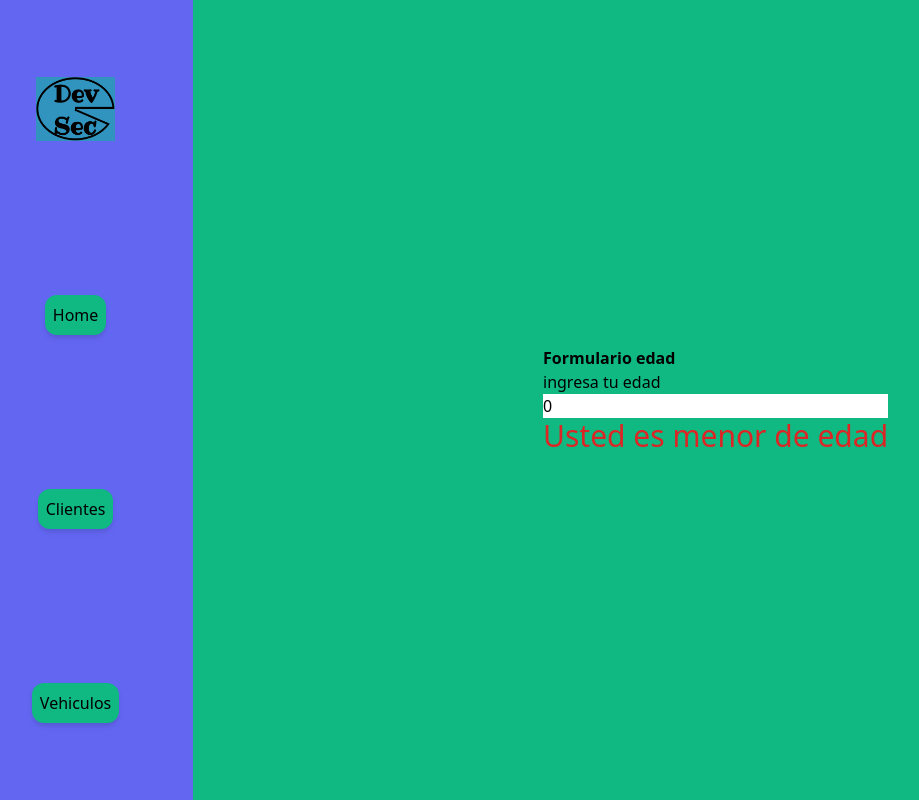
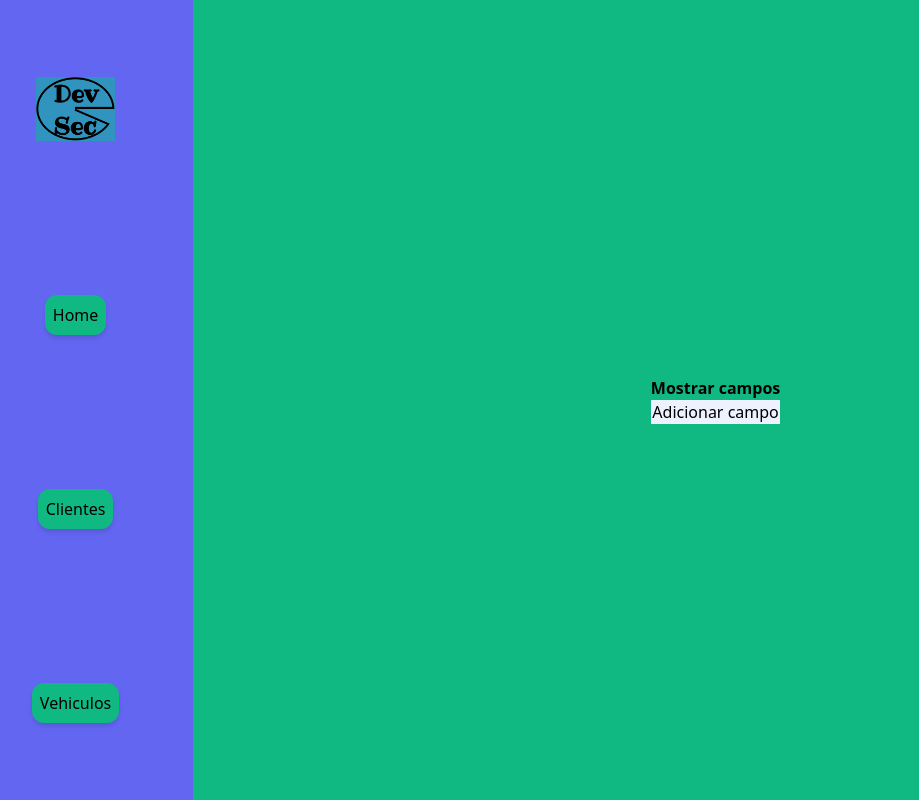
Before and after one commit to rojas901/prueba, a React (Create React App) app: page /admin/vehiculos in a window 1280 px wide. Shown: the whole page, without its empty margins (42-961 px from the left). Built offline with nearby package versions, Linux system fonts and the light colour scheme.

Commit message:
Se aplica un condicional simple con && para esconder y mostrar campos

```diff
--- a/src/pages/admin/Vehiculos.jsx
+++ b/src/pages/admin/Vehiculos.jsx
@@ -4,32 +4,27 @@ const Vehiculos = () => {
 
     //realizar formulario que pida edad y diga si es mayor o menor
 
-    const [edad, setEdad] = useState(0);//dentro de los corchetes viene una variable que hace de getter y tiene la informacion, y un metodo setter para cambiarla, y dentro del usestate el estado inicial
-    const [esMenor, setEsMenor] = useState(false); //Esta variable almacena el estado en booleano para renderizar abajo
 
-    useEffect(()=>{
-        if(edad >= 18){
-            setEsMenor(false)
-        }else{
-            setEsMenor(true)
-        }
-    },[edad])
+    const [mostrarCampos, setMostrarCampos] = useState(false)
 
+    //Se usa la negacion dentro del onclick para hacer un toggle y que cada vez que oprima cambe de estado y aparezca y desaparezcan los campos
     return (
         <div className='flex w-full justify-center items-center bg-green-500'>
             <form className='flex flex-col'>
-            <h2 className='font-extrabold'>Formulario edad</h2>
-            <label htmlFor="edad">
-                ingresa tu edad
-            </label>
-            <input value={edad} onChange={(e)=>{
-                setEdad(e.target.value)
-            }} type="number" name="edad"/>
-            {//Entre llaves puedo usar codigo javascript y uso un operado ternario para renderizar lo que necesito
-                esMenor ? (<span className='text-3xl text-red-600'>Usted es menor de edad</span>)
-                :(<span className='text-3xl text-purple-600'>Usted es mayor de edad</span>)
-            }
+            <h2 className='font-extrabold'>Mostrar campos</h2>
+
+            <button type='button' onClick={()=>{setMostrarCampos(!mostrarCampos)}} className='bg-indigo-50'>Adicionar campo</button>
+            {
+                mostrarCampos && ( //declaracion if simple
+                <div>
+                    <input className='focus-within:outline-none border bg-gray-200 my2 p-3' placeholder='dato nuevo' type="text" />
+                    <input className='focus-within:outline-none border bg-gray-200 my2 p-3' placeholder='dato nuevo' type="text" />
+                    <input className='focus-within:outline-none border bg-gray-200 my2 p-3' placeholder='dato nuevo' type="text" />
+                    <input className='focus-within:outline-none border bg-gray-200 my2 p-3' placeholder='dato nuevo' type="text" />
+                </div>
+            )}
             </form>
+
         </div>
 
     )
```
